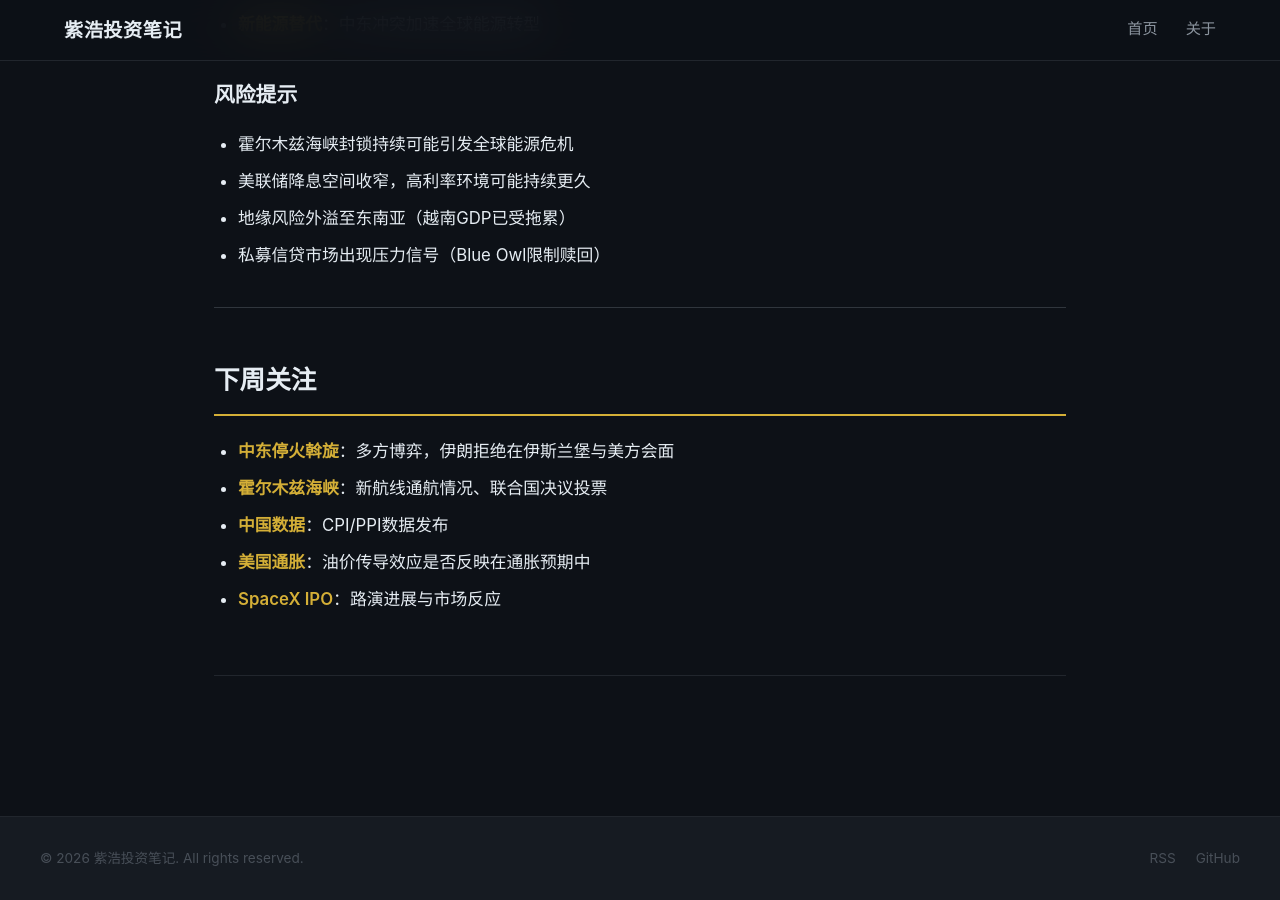
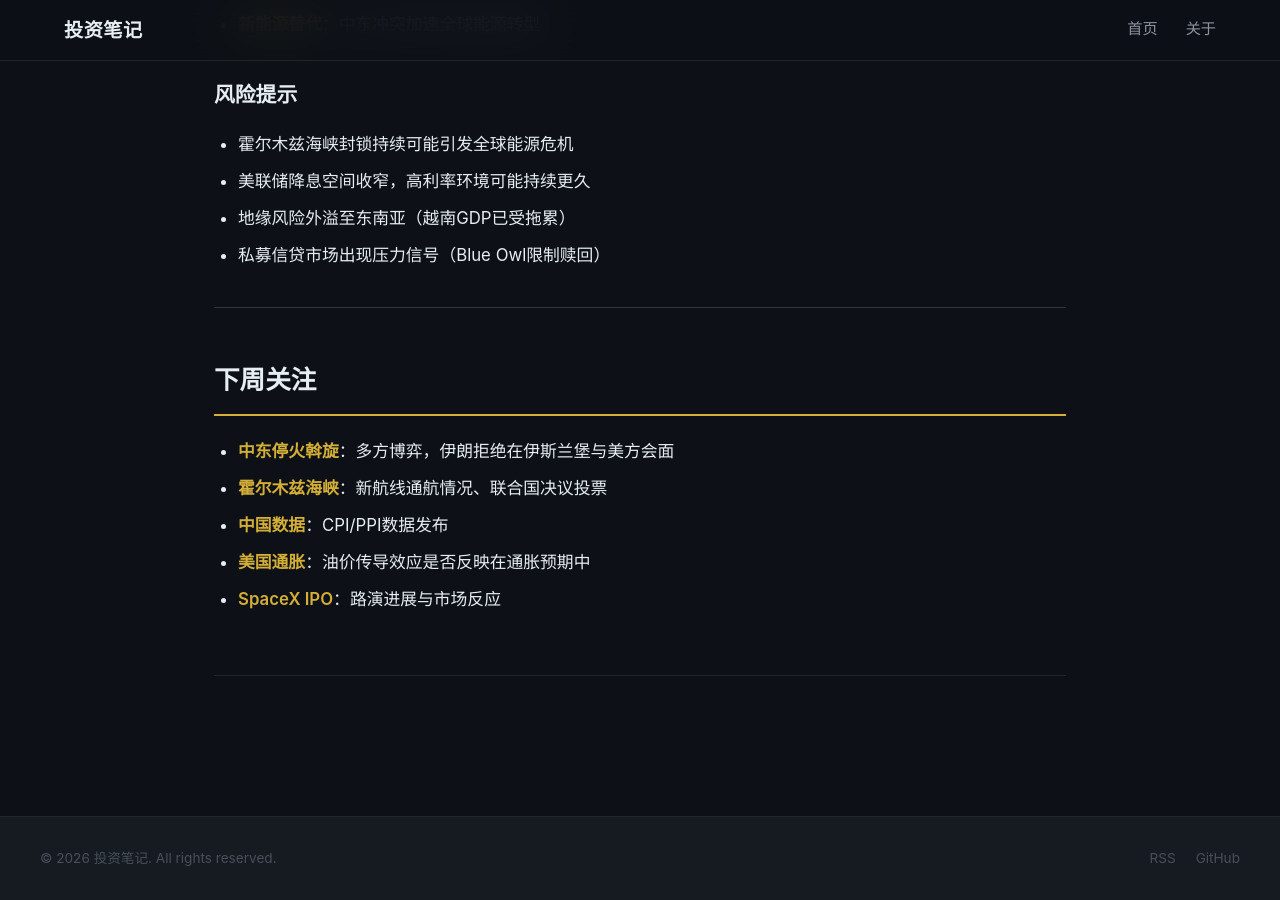
Before and after one commit to lllzh-dev/lllzh-dev.github.io, a Jekyll site: the page built from _posts/2026-04-04-middle-east-crisis.md, in a window 1280 px wide and 900 px high, scrolled down 4740 px. Built offline with Jekyll 4.4.1, drawn with Linux system fonts in a browser that asks for light colours.

Commit message:
fix: 更新博客配置和文章格式
- 更新 _config.yml: 标题、作者、永久链接格式
- 更新首篇文章: 分类/标签/作者/副标题

Co-Authored-By: Claude Opus 4.6 <noreply@anthropic.com>

```diff
--- a/_config.yml
+++ b/_config.yml
@@ -1,4 +1,4 @@
-title: 紫浩投资笔记
+title: 投资笔记
 email: lllzh-dev@users.noreply.github.com
 description: >-
   投资 · 科技 · 思考 — 关注全球市场的独立研究博客
@@ -21,7 +21,7 @@ defaults:
       type: "posts"
     values:
       layout: "post"
-      author: "紫浩"
+      author: "LZH"
   - scope:
       path: ""
     values:
--- a/_posts/2026-04-04-middle-east-crisis.md
+++ b/_posts/2026-04-04-middle-east-crisis.md
@@ -3,7 +3,7 @@ layout: post
 title: 中东战火升级与全球市场震荡
 subtitle: 美伊冲突第92波打击、油价暴涨11%、千问登顶、SpaceX史上最大IPO
 date: 2026-04-04
-author: 紫浩
+author: LZH
 categories: [财经日评]
 tags: [中东, 原油, A股, AI, SpaceX, 地缘政治]
 ---
```
